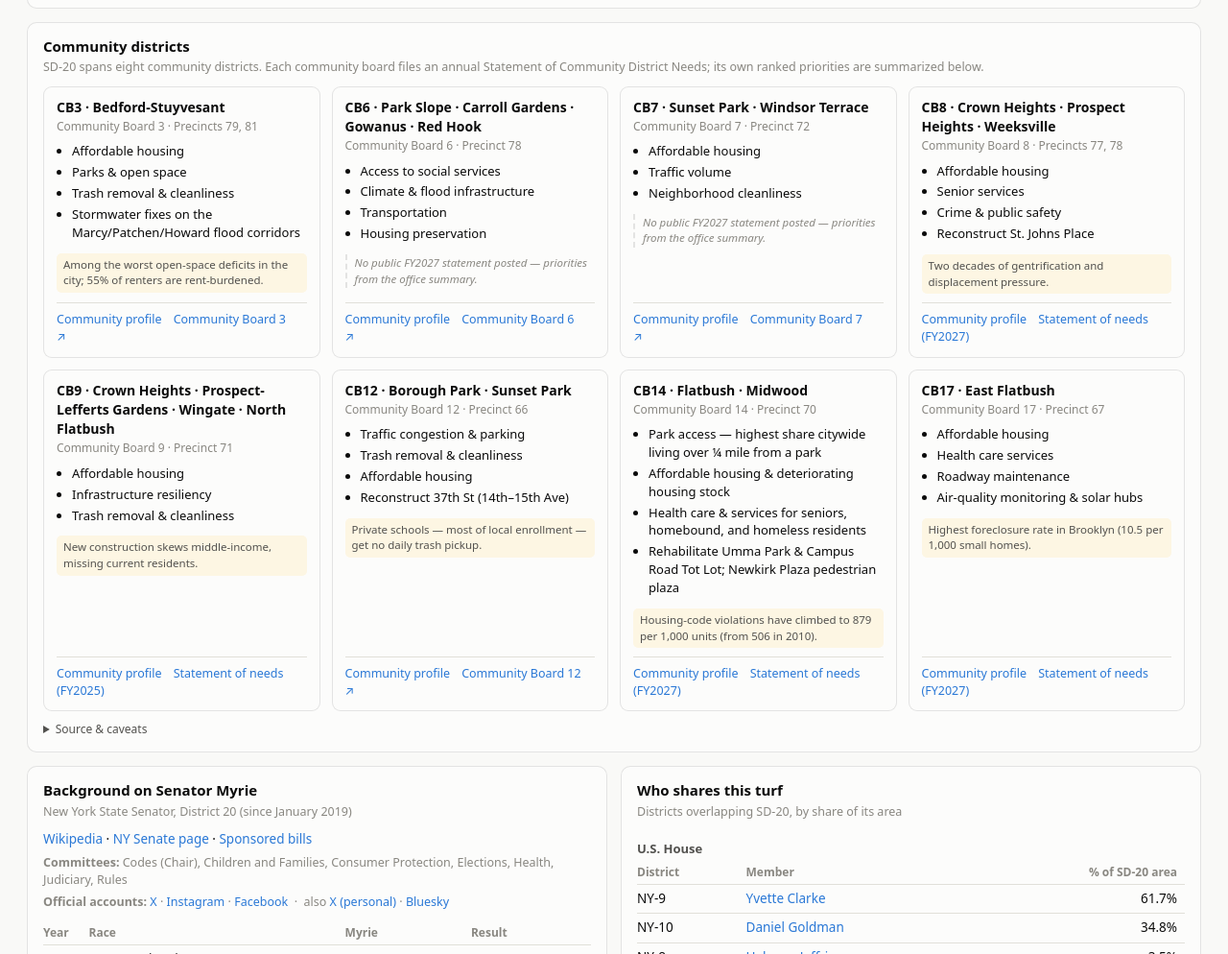
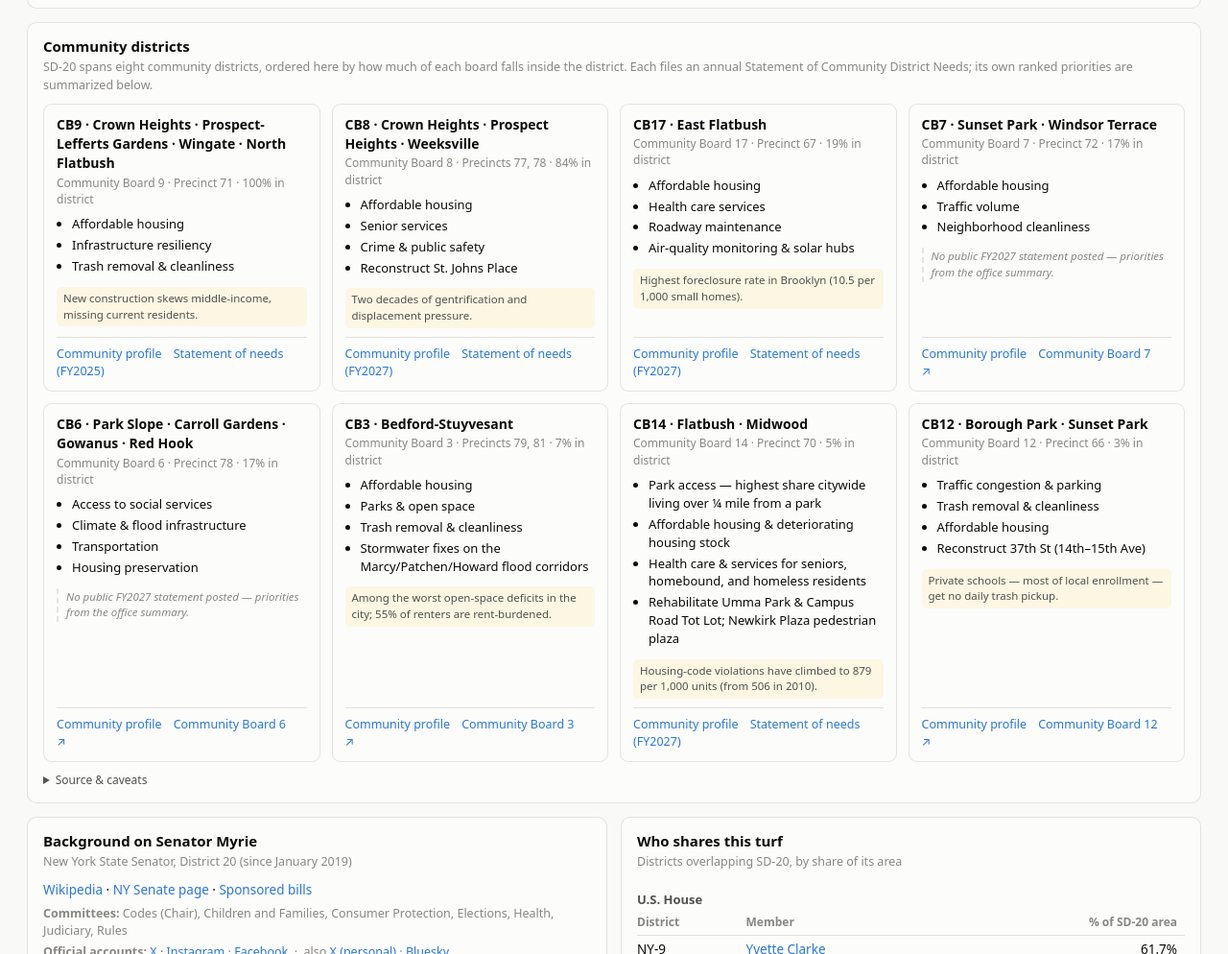
Before and after one commit to tedalcorn/NYC-electoral-district-explorer, a plain HTML site: page index.html in a window 1280 px wide. Shown: the part 1627-2621 px from the top of the page at 96% size. Drawn offline with nearby package versions, Linux system fonts and the light colour scheme.

Commit message:
Order community-district cards by share of each board inside SD-20
Sort the cards by the fraction of each community district that falls within
SD-20 (projected EPSG:2263): CB9 100%, CB8 84%, CB17 19%, CB7 17%, CB6 17%,
CB3 6%, CB14 5%, CB12 3%. Show "% in district" on each card so the order reads.

Co-Authored-By: Claude Opus 4.8 (1M context) <noreply@anthropic.com>

```diff
--- a/index.html
+++ b/index.html
@@ -183,8 +183,9 @@ footer{padding:0 28px 44px;max-width:1400px;color:var(--muted);font-size:12.5px}
   <!-- COMMUNITY DISTRICTS -->
   <section class="pane c12">
     <h2>Community districts</h2>
-    <p class="sub">SD-20 spans eight community districts. Each community board files an annual Statement of
-    Community District Needs; its own ranked priorities are summarized below.</p>
+    <p class="sub">SD-20 spans eight community districts, ordered here by how much of each board falls inside
+    the district. Each files an annual Statement of Community District Needs; its own ranked priorities are
+    summarized below.</p>
     <div class="cdgrid" id="cdGrid"></div>
     <details class="prov"><summary>Source &amp; caveats</summary>
       <div>Neighborhoods, boards, and priorities from each board's <b>Statement of Community District
@@ -526,9 +527,11 @@ const T = D.turf, tt = document.getElementById('turfTables');
       note:'Highest foreclosure rate in Brooklyn (10.5 per 1,000 small homes).',
       stmt:['https://cbbrooklyn.cityofnewyork.us/cb17/wp-content/uploads/sites/6/2026/01/FY2027_Statement_BK17.pdf','Statement of needs (FY2027)']},
   ];
+  const CD_SHARE = {9:100,8:83.7,17:18.8,7:17.1,6:16.9,3:6.5,14:5.4,12:2.9}; // % of each CB inside SD-20 (projected, EPSG:2263)
+  CDS.sort((a,b)=>CD_SHARE[b.cd]-CD_SHARE[a.cd]);
   document.getElementById('cdGrid').innerHTML = CDS.map(c=>
     `<div class="cdcard" id="cd-${c.cd}"><h3>CB${c.cd} · ${c.hoods}</h3>` +
-    `<div class="cbline">${c.cb} · ${c.pr}</div>` +
+    `<div class="cbline">${c.cb} · ${c.pr} · ${Math.round(CD_SHARE[c.cd])}% in district</div>` +
     `<ul>${c.needs.map(x=>`<li>${x}</li>`).join('')}</ul>` +
     (c.note?`<div class="stat">${c.note}</div>`:'') +
     (c.flag?`<div class="missing">${c.flag}</div>`:'') +
```
